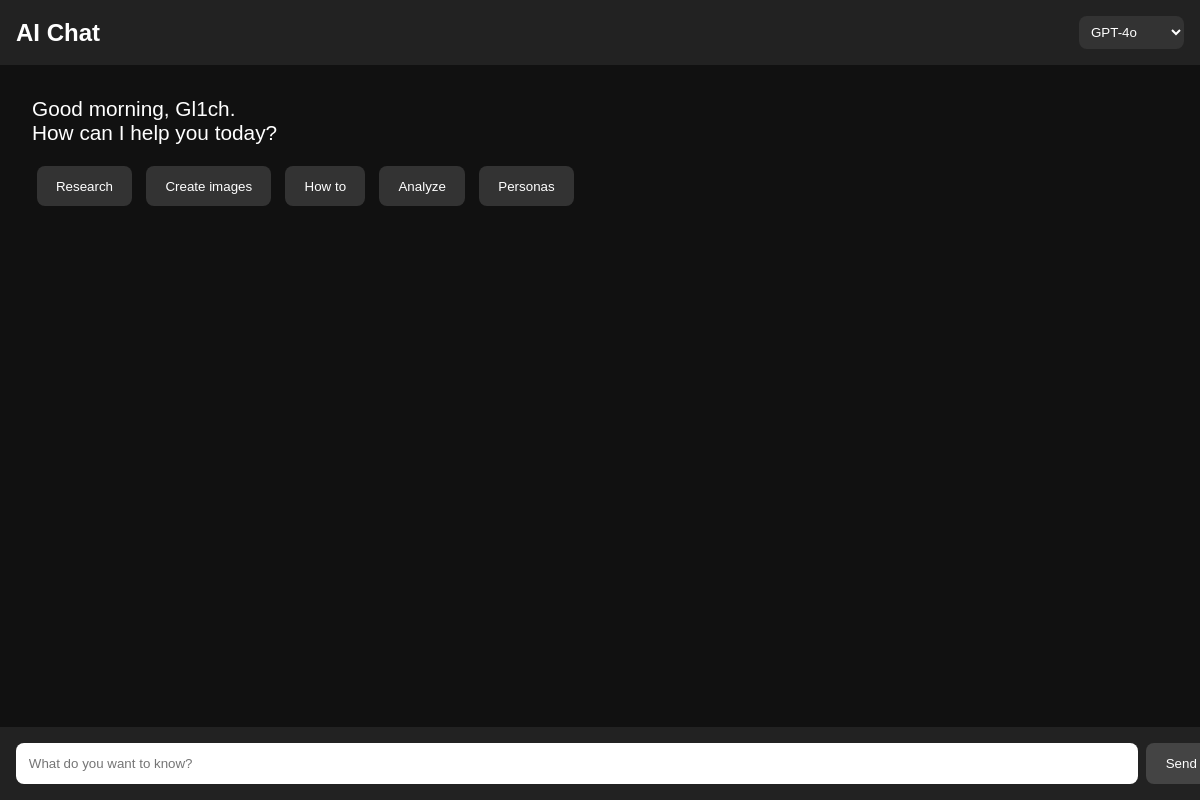
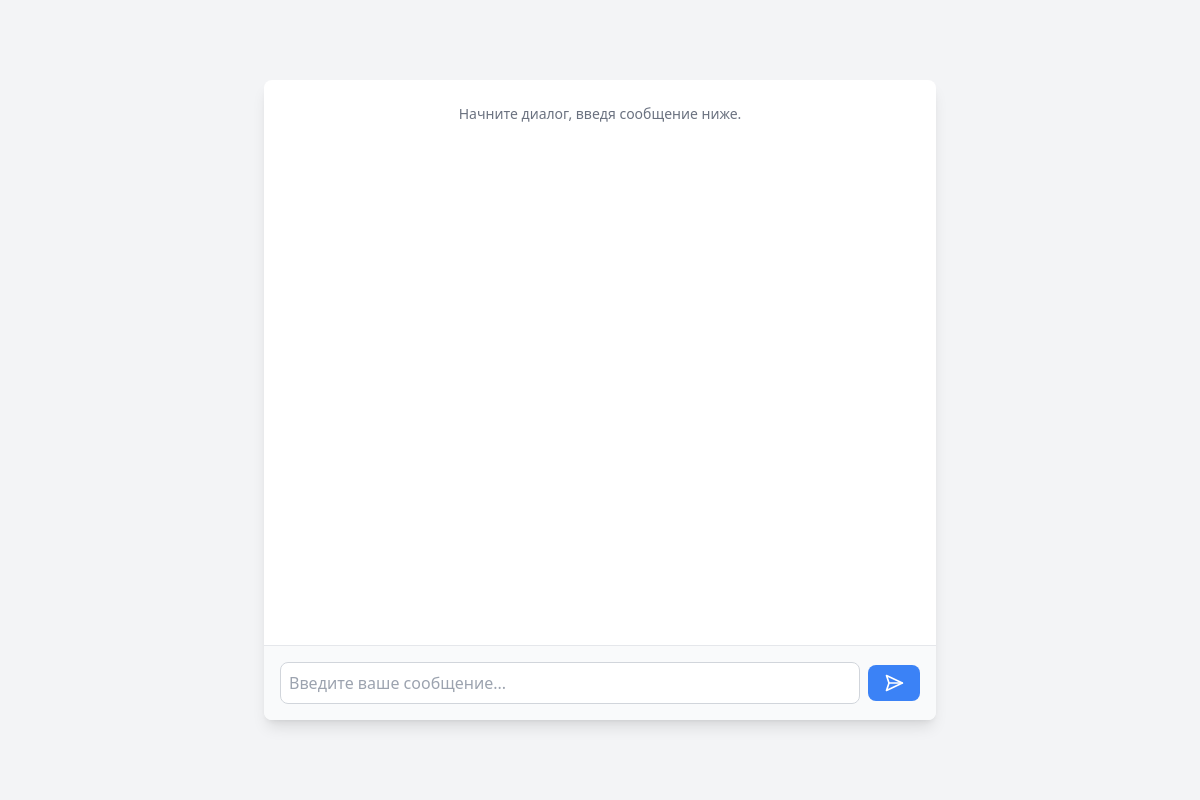
Before and after one commit to PavloMakaro/ai-code-generator, an Electron app: page index.html in a window 1200 px wide. Drawn offline with nearby package versions, Linux system fonts and the light colour scheme.

Commit message:
Update index.html

```diff
--- a/index.html
+++ b/index.html
@@ -1,162 +1,61 @@
-<!DOCTYPE html><html lang="en">
+<!DOCTYPE html>
+<html lang="ru">
 <head>
-  <meta charset="UTF-8">
-  <meta name="viewport" content="width=device-width, initial-scale=1.0">
-  <title>AI Chat</title>
-  <style>
-    body {
-      margin: 0;
-      font-family: sans-serif;
-      background-color: #111;
-      color: white;
-    }
-    header {
-      display: flex;
-      align-items: center;
-      justify-content: space-between;
-      padding: 1rem;
-      background-color: #222;
-    }
-    .title {
-      font-size: 1.5rem;
-      font-weight: bold;
-    }
-    .chat-container {
-      padding: 2rem;
-    }
-    .greeting {
-      font-size: 1.3rem;
-      margin-bottom: 1rem;
-    }
-    .options button {
-      background: #333;
-      border: none;
-      padding: 0.8rem 1.2rem;
-      margin: 0.3rem;
-      border-radius: 0.5rem;
-      color: white;
-      cursor: pointer;
-    }
-    .chat-log {
-      margin-top: 1rem;
-      max-height: 400px;
-      overflow-y: auto;
-    }
-    .chat-message {
-      margin: 0.5rem 0;
-    }
-    .chat-message.user {
-      text-align: right;
-      color: #0f0;
-    }
-    .chat-message.ai {
-      text-align: left;
-      color: #0ff;
-    }
-    .chat-box {
-      position: fixed;
-      bottom: 0;
-      width: 100%;
-      background: #222;
-      padding: 1rem;
-      display: flex;
-      gap: 0.5rem;
-    }
-    .chat-box input {
-      flex: 1;
-      padding: 0.8rem;
-      border-radius: 0.5rem;
-      border: none;
-      outline: none;
-    }
-    .chat-box button {
-      padding: 0.8rem 1.2rem;
-      border: none;
-      background: #444;
-      color: white;
-      border-radius: 0.5rem;
-      cursor: pointer;
-    }
-    select {
-      background-color: #333;
-      color: white;
-      border: none;
-      padding: 0.5rem;
-      border-radius: 0.5rem;
-    }
-  </style>
+    <meta charset="UTF-8">
+    <meta name="viewport" content="width=device-width, initial-scale=1.0">
+    <title>AI Chat Interface</title>
+    <!-- Подключение Tailwind CSS через Play CDN -->
+    <script src="https://cdn.tailwindcss.com"></script>
+    <!-- Подключение своих стилей (если понадобятся) -->
+    <link rel="stylesheet" href="style.css">
+    <!-- Подключение скрипта -->
+    <script src="script.js" defer></script>
 </head>
-<body>
-  <header>
-    <div class="title">AI Chat</div>
-    <select id="model">
-      <option value="openai/gpt-4o">GPT-4o</option>
-      <option value="grok-3">Grok-3</option>
-      <option value="grok-3-mini">Grok-3 Mini</option>
-    </select>
-  </header>
-  <div class="chat-container">
-    <div class="greeting">Good morning, Gl1ch.<br>How can I help you today?</div>
-    <div class="options">
-      <button onclick="sendPreset('Do some research')">Research</button>
-      <button onclick="sendPreset('Create an image')">Create images</button>
-      <button onclick="sendPreset('How to...')">How to</button>
-      <button onclick="sendPreset('Analyze this')">Analyze</button>
-      <button onclick="sendPreset('Act like a persona')">Personas</button>
+<body class="bg-gray-100 flex flex-col items-center justify-center min-h-screen font-sans">
+
+    <div class="w-full max-w-2xl flex flex-col h-[80vh] bg-white shadow-lg rounded-lg overflow-hidden">
+
+        <!-- Область для сообщений чата -->
+        <div id="chatbox" class="flex-1 p-6 space-y-4 overflow-y-auto">
+            <!-- Сюда будут добавляться сообщения -->
+            <div class="text-center text-gray-500 text-sm">Начните диалог, введя сообщение ниже.</div>
+            <!-- Пример сообщения пользователя (для визуальной отладки, потом уберем) -->
+            <!--
+            <div class="flex justify-end">
+                <div class="bg-blue-500 text-white p-3 rounded-lg max-w-xs">
+                    Привет! Как дела?
+                </div>
+            </div>
+            -->
+            <!-- Пример сообщения AI (для визуальной отладки, потом уберем) -->
+            <!--
+            <div class="flex justify-start">
+                <div class="bg-gray-200 text-gray-800 p-3 rounded-lg max-w-xs">
+                    Привет! Я AI, у меня все отлично. Чем могу помочь?
+                </div>
+            </div>
+            -->
+        </div>
+
+        <!-- Область ввода -->
+        <div id="input-area" class="p-4 bg-gray-50 border-t border-gray-200">
+            <div class="flex items-center space-x-2">
+                <textarea
+                    id="userInput"
+                    rows="1"
+                    placeholder="Введите ваше сообщение..."
+                    class="flex-1 p-2 border border-gray-300 rounded-lg resize-none focus:outline-none focus:ring-2 focus:ring-blue-500 focus:border-transparent"
+                ></textarea>
+                <button
+                    id="sendButton"
+                    class="bg-blue-500 hover:bg-blue-600 text-white font-semibold py-2 px-4 rounded-lg transition duration-150 ease-in-out disabled:opacity-50"
+                >
+                    <svg xmlns="http://www.w3.org/2000/svg" width="20" height="20" viewBox="0 0 24 24" fill="none" stroke="currentColor" stroke-width="2" stroke-linecap="round" stroke-linejoin="round" class="lucide lucide-send-horizontal"><path d="m3 3 3 9-3 9 19-9Z"/><path d="M6 12h16"/></svg>
+                </button>
+            </div>
+        </div>
+
     </div>
-    <div class="chat-log" id="chat-log"></div>
-  </div>
-  <div class="chat-box">
-    <input type="text" id="user-input" placeholder="What do you want to know?">
-    <button onclick="sendMessage()">Send</button>
-  </div><script>
-const apiKey = "sk-oWHssHofTC2g291Qu6wY/EkYrwQEBjxay1XR1lMg3YD7dP2ci4pQBm3SP3VVv+r7o8ksDq2HdQELruTSmkTtzjiEUX+ysYtiLVbPULHp2gw=";
-const chatLog = document.getElementById("chat-log");
-const userInput = document.getElementById("user-input");
-const modelSelect = document.getElementById("model");
 
-function appendMessage(role, content) {
-  const message = document.createElement("div");
-  message.className = `chat-message ${role}`;
-  message.textContent = content;
-  chatLog.appendChild(message);
-  chatLog.scrollTop = chatLog.scrollHeight;
-}
-
-function sendPreset(text) {
-  userInput.value = text;
-  sendMessage();
-}
-
-async function sendMessage() {
-  const userText = userInput.value.trim();
-  if (!userText) return;
-  appendMessage("user", userText);
-  userInput.value = "";
-  const model = modelSelect.value;
-
-  try {
-    const response = await fetch("https://router.requesty.ai/v1/chat/completions", {
-      method: "POST",
-      headers: {
-        "Content-Type": "application/json",
-        "Authorization": `Bearer ${apiKey}`
-      },
-      body: JSON.stringify({
-        model: model,
-        messages: [{ role: "user", content: userText }]
-      })
-    });
-
-    const data = await response.json();
-    if (data.choices && data.choices.length > 0) {
-      appendMessage("ai", data.choices[0].message.content);
-    } else {
-      appendMessage("ai", "[No response received]");
-    }
-  } catch (error) {
-    appendMessage("ai", `[Error] ${error.message}`);
-  }
-}
-</script></body>
+</body>
 </html>
```
